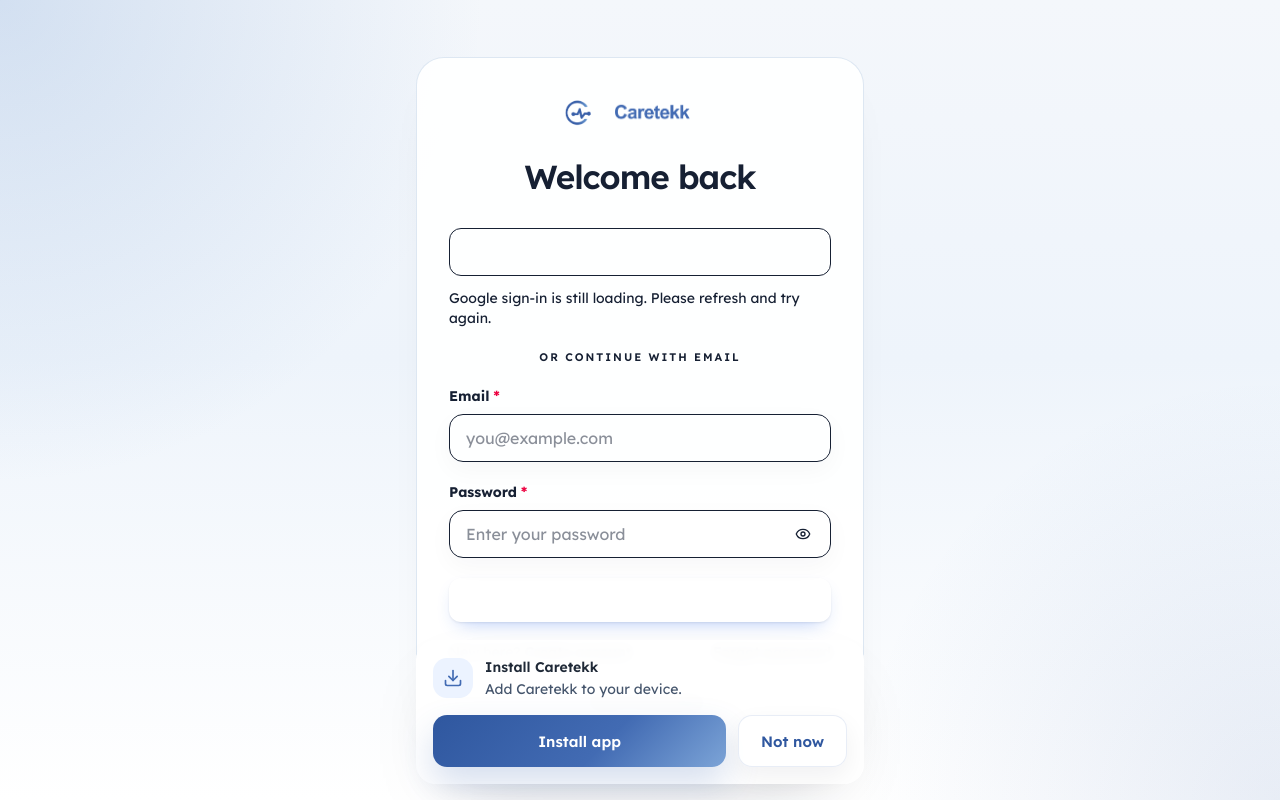
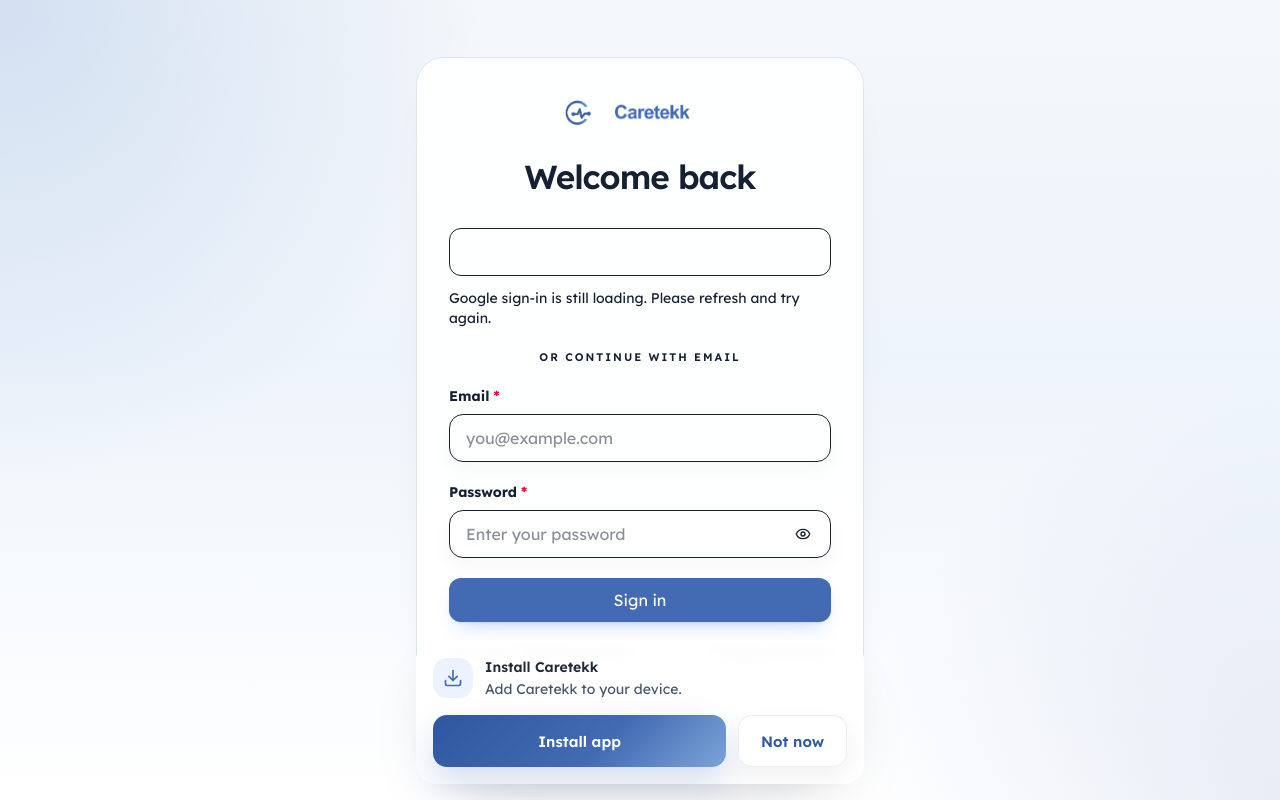
Before and after one commit to akordonald15-hue/telehealthapp-frontend, a Next.js app: page /login in a window 1280 px wide. Built offline with nearby package versions, Linux system fonts and the light colour scheme; no server answers.

Commit message:
Fix auth CTA button styling

```diff
--- a/src/components/ui/button.tsx
+++ b/src/components/ui/button.tsx
@@ -18,15 +18,15 @@ const sizeStyles: Record<ButtonSize, string> = {
 
 const variantStyles: Record<ButtonVariant, string> = {
   primary:
-    "bg-primary text-white shadow-[0_1px_2px_rgba(15,23,42,0.08),0_8px_20px_-10px_rgba(37,99,235,0.45)] hover:bg-primary-strong hover:shadow-[0_2px_4px_rgba(15,23,42,0.1),0_12px_28px_-10px_rgba(37,99,235,0.55)]",
+    "bg-[var(--primary)] text-white shadow-[0_1px_2px_rgba(15,23,42,0.08),0_8px_20px_-10px_rgba(37,99,235,0.45)] hover:bg-[var(--primary-strong)] hover:shadow-[0_2px_4px_rgba(15,23,42,0.1),0_12px_28px_-10px_rgba(37,99,235,0.55)]",
   secondary:
-    "border border-ash-300 bg-surface text-ash-800 shadow-[0_1px_2px_rgba(15,23,42,0.04)] hover:border-primary hover:bg-primary-tint hover:text-primary",
+    "border border-ash-300 bg-surface text-ash-800 shadow-[0_1px_2px_rgba(15,23,42,0.04)] hover:border-[var(--primary)] hover:bg-[var(--primary-soft)] hover:text-[var(--primary)]",
   dark:
-    "bg-ash-900 text-white hover:bg-primary-deep",
+    "bg-ash-900 text-white hover:bg-[var(--primary-strong)]",
   danger:
     "bg-danger text-white hover:opacity-95",
   ghost:
-    "text-ash-700 hover:bg-primary-tint hover:text-primary",
+    "text-ash-700 hover:bg-[var(--primary-soft)] hover:text-[var(--primary)]",
 };
 
 export function Button({
@@ -38,7 +38,7 @@ export function Button({
   return (
     <button
       className={cn(
-        "inline-flex items-center justify-center gap-2 font-semibold transition duration-150 focus-visible:outline-none focus-visible:ring-4 focus-visible:ring-primary/25 disabled:cursor-not-allowed disabled:opacity-50",
+        "inline-flex items-center justify-center gap-2 font-semibold transition duration-150 focus-visible:outline-none focus-visible:ring-4 focus-visible:ring-[rgba(66,107,179,0.25)] disabled:cursor-not-allowed disabled:opacity-50",
         sizeStyles[size],
         variantStyles[variant],
         className,
```
